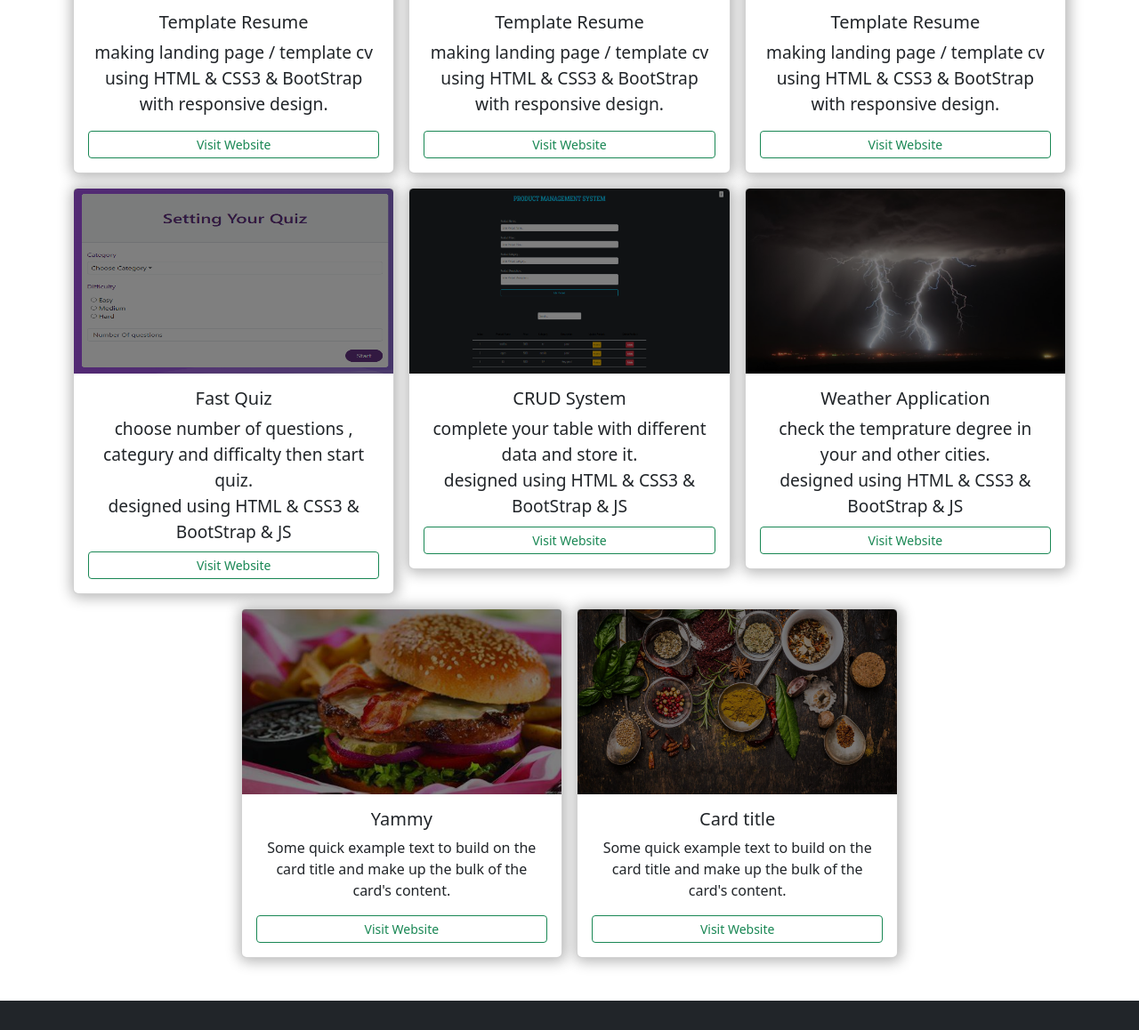
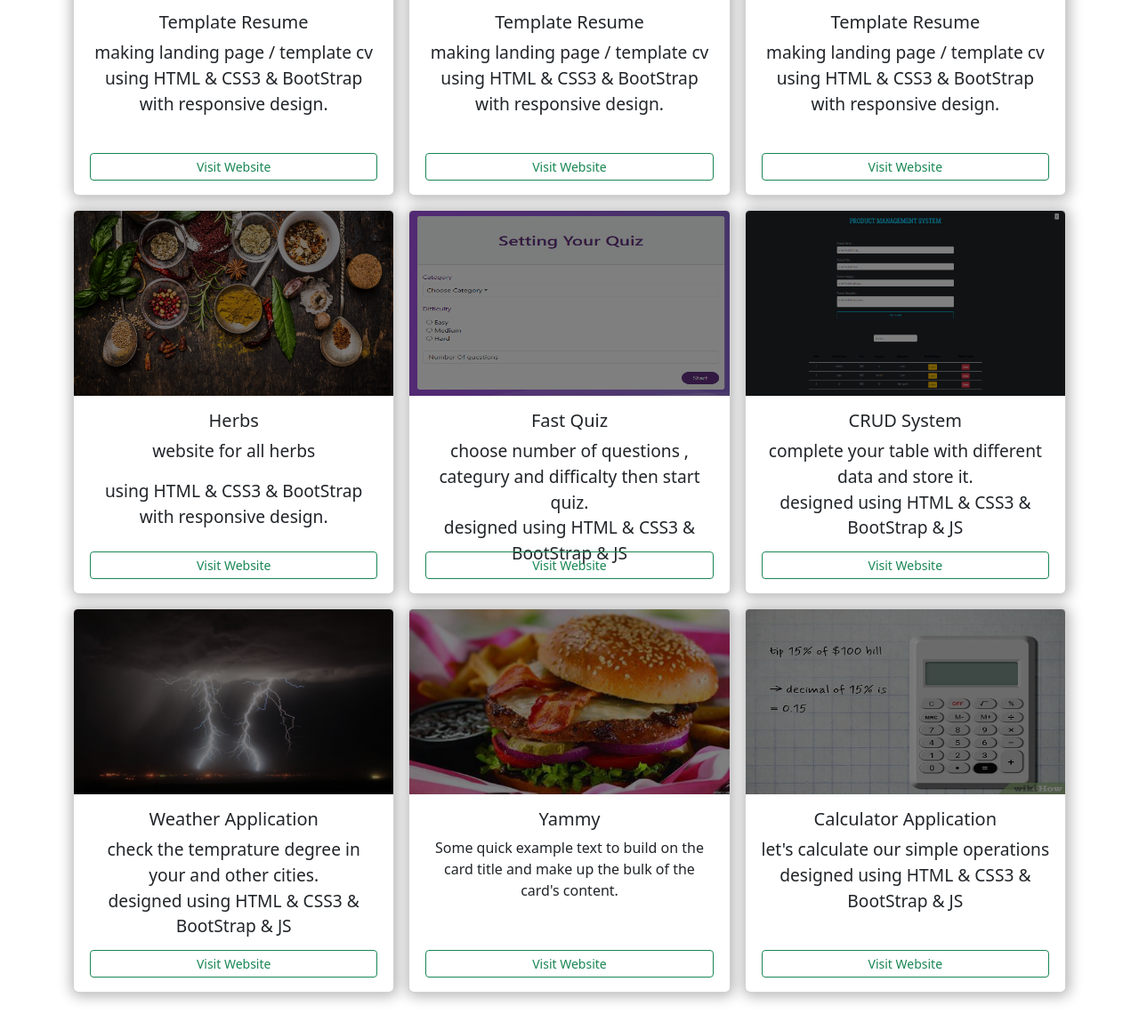
Before and after one commit to mohamed-saad5411/my_resume, a plain HTML site: page index.html in a window 1280 px wide. Shown: the part 2582-3740 px from the top of the page at 89% size. Drawn offline with Linux system fonts and the light colour scheme.

Commit message:
Add files via upload

```diff
--- a/css/rwd.css
+++ b/css/rwd.css
@@ -1,14 +1,16 @@
-
 @media screen and (max-width: 590px) {
-    header h1{
+    header h1 {
         font-size: 2.4rem;
     }
-    .bg-text{
+
+    .bg-text {
         font-size: 2.8rem;
     }
-    .personal-img-container{
+
+    .personal-img-container {
         padding-bottom: 3rem;
     }
+
     .parent {
         width: 270px;
     }
@@ -18,22 +20,29 @@
         top: .7rem;
         left: .7rem;
     }
+
     #about .container {
         width: 93%;
     }
+
     #services .col-md-4 {
         margin-top: 1.5rem;
     }
 }
 
 @media screen and (max-width: 768px) {
-    #home .main-head h1{
+    #home .main-head h1 {
         font-size: 2rem;
     }
+    .col-md-6 .card{
+        height: 359rem;
+    }
+
+
 }
 
 @media screen and (max-width: 992px) {
-    .head-icon{
+    .head-icon {
         display: none;
     }
 
--- a/css/style.css
+++ b/css/style.css
@@ -118,16 +118,29 @@ footer .icon:hover {
     transition: all 1s;
 }
 
-.col-md-4:hover .card img{
+.col-md-6:hover .card img {
     transform: scale(1.1);
 }
-.lead{
+
+.lead {
     font-size: 1.2rem;
 }
+
 .card {
     box-shadow: 1px 1px 15px 3px rgb(182, 182, 182);
 }
 
-.layer{
+.layer {
     background-color: rgba(0, 0, 0, 0.5);
 }
+
+.col-md-6 .card {
+    height: 27rem;
+}
+
+.card a {
+    position: absolute;
+    bottom: 1rem;
+    left: 5%;
+    width: 90% !important;
+}
--- a/index.html
+++ b/index.html
@@ -174,15 +174,15 @@
 
         <div class="container">
             <div class="row justify-content-center g-3">
-                <div class="col-md-4 pointer">
-                    <div class="card">
+                <div class="col-md-6 col-lg-4 pointer">
+                    <div class="card ">
                         <div class=" overflow-hidden rounded-top-1 rounded-top-1">
                             <div class="position-relative">
                                 <img src="img/portfolio/intro1-bg.jpg" class="card-img-top w-100" alt="...">
                                 <div class="w-100 h-100 position-absolute top-0  layer"></div>
                             </div>
                         </div>
-                        <div class="card-body text-center">
+                        <div class="card-body position-relative text-center">
                             <h5 class="card-title">Template Resume </h5>
                             <p class="card-text lead">making landing page / template cv using HTML & CSS3 & BootStrap with responsive design.</p>
                             <a href="https://mohamed-saad5411.github.io/My-Frist-Project/" target="_blank"
@@ -190,7 +190,7 @@
                         </div>
                     </div>
                 </div>
-                <div class="col-md-4 pointer">
+                <div class="col-md-6 col-lg-4 pointer">
                     <div class="card">
                         <div class=" overflow-hidden rounded-top-1">
                             <div class="position-relative">
@@ -206,7 +206,7 @@
                         </div>
                     </div>
                 </div>
-                <div class="col-md-4 pointer">
+                <div class="col-md-6 col-lg-4 pointer">
                     <div class="card">
                         <div class=" overflow-hidden rounded-top-1">
                             <div class="position-relative">
@@ -222,7 +222,25 @@
                         </div>
                     </div>
                 </div>
-                <div class="col-md-4 pointer">
+                <div class="col-md-6 col-lg-4 pointer">
+                    <div class="card">
+                        <div class=" overflow-hidden rounded-top-1">
+                            <div class="position-relative">
+                                <img src="img/portfolio/preparato-per-arrosto-3-scaled.jpg" class="card-img-top w-100"
+                                    alt="...">
+                                <div class="w-100 h-100 position-absolute top-0  layer"></div>
+                            </div>
+                        </div>
+                        <div class="card-body text-center">
+                            <h5 class="card-title">Herbs</h5>
+                            <p class="card-text lead">website for all herbs</p>
+                            <p class="card-text lead">using HTML & CSS3 & BootStrap with responsive design.</p>
+                            <a href="https://mohamed-saad5411.github.io/pharaonic-herbs/" target="_blank"
+                                class="btn btn-outline-success w-100 btn-sm">Visit Website</a>
+                        </div>
+                    </div>
+                </div>
+                <div class="col-md-6 col-lg-4 pointer">
                     <div class="card">
                         <div class=" overflow-hidden rounded-top-1">
                             <div class="position-relative">
@@ -239,7 +257,7 @@
                         </div>
                     </div>
                 </div>
-                <div class="col-md-4 pointer">
+                <div class="col-md-6 col-lg-4 pointer">
                     <div class="card">
                         <div class=" overflow-hidden rounded-top-1">
                             <div class="position-relative">
@@ -256,7 +274,8 @@
                         </div>
                     </div>
                 </div>
-                <div class="col-md-4 pointer">
+
+                <div class="col-md-6 col-lg-4 pointer">
                     <div class="card">
                         <div class=" overflow-hidden rounded-top-1">
                             <div class="position-relative">
@@ -273,7 +292,7 @@
                         </div>
                     </div>
                 </div>
-                <div class="col-md-4 pointer">
+                <div class="col-md-6 col-lg-4 pointer">
                     <div class="card">
                         <div class="overflow-hidden rounded-top-1">
                             <div class="position-relative">
@@ -290,20 +309,23 @@
                         </div>
                     </div>
                 </div>
-                <div class="col-md-4 pointer">
+
+                <div class="col-md-6 col-lg-4 pointer">
                     <div class="card">
                         <div class=" overflow-hidden rounded-top-1">
                             <div class="position-relative">
-                                <img src="img/portfolio/preparato-per-arrosto-3-scaled.jpg" class="card-img-top w-100"
+                                <img src="img/portfolio/calculator.jpg" class="card-img-top w-100"
                                     alt="...">
                                 <div class="w-100 h-100 position-absolute top-0  layer"></div>
                             </div>
                         </div>
                         <div class="card-body text-center">
-                            <h5 class="card-title">Card title</h5>
-                            <p class="card-text">Some quick example text to build on the card title and make up the bulk
-                                of the card's content.</p>
-                            <a href="https://mohamed-saad5411.github.io/pharaonic-herbs/" target="_blank"
+                            <h5 class="card-title">Calculator Application</h5>
+                            <p class="card-text lead m-0">let's calculate our simple operations
+
+                               </p>
+                            <p class="card-text lead m-0"> designed using HTML & CSS3 & BootStrap & JS</p>
+                                <a href="https://mohamed-saad5411.github.io/calculator/" target="_blank"
                                 class="btn btn-outline-success w-100 btn-sm">Visit Website</a>
                         </div>
                     </div>
```
Also changed, not shown: img/portfolio/calculator.jpg (added).
